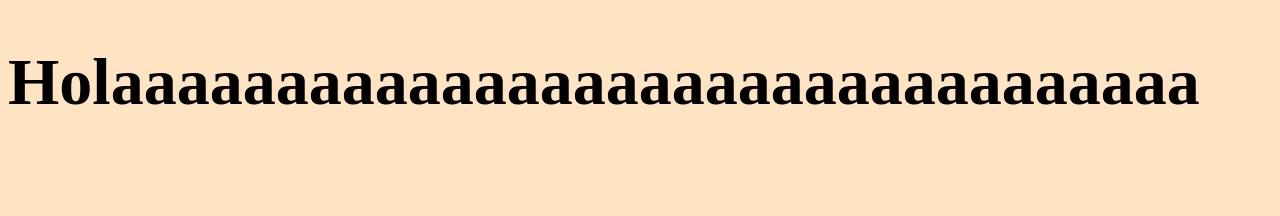
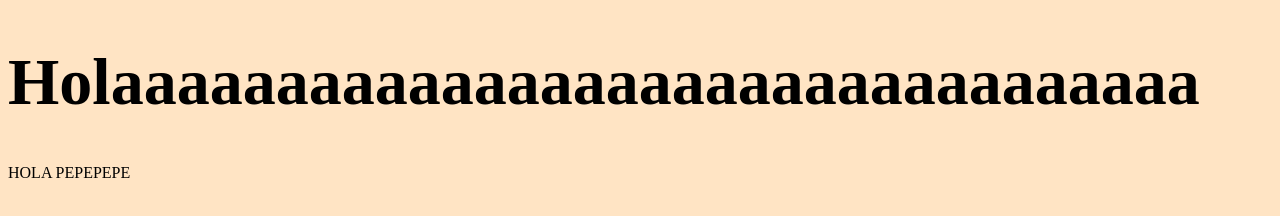
Before and after one commit to Esteban1903/New-Repo, a plain HTML site: page index.html in a window 1280 px wide. Drawn offline with Linux system fonts and the light colour scheme.

Commit message:
cambio en p

```diff
--- a/index.html
+++ b/index.html
@@ -10,6 +10,7 @@
 <body>
 
  <h1>Holaaaaaaaaaaaaaaaaaaaaaaaaaaaaaaaaa</h1>
+ <p> HOLA PEPEPEPE</p>
 
 </body>
 </html>
```
